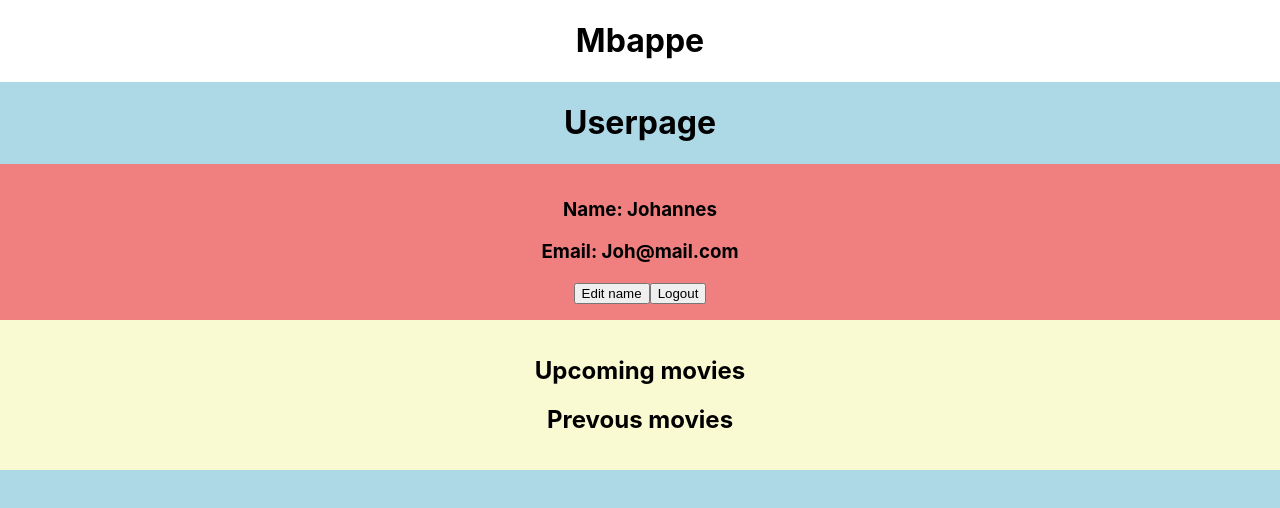
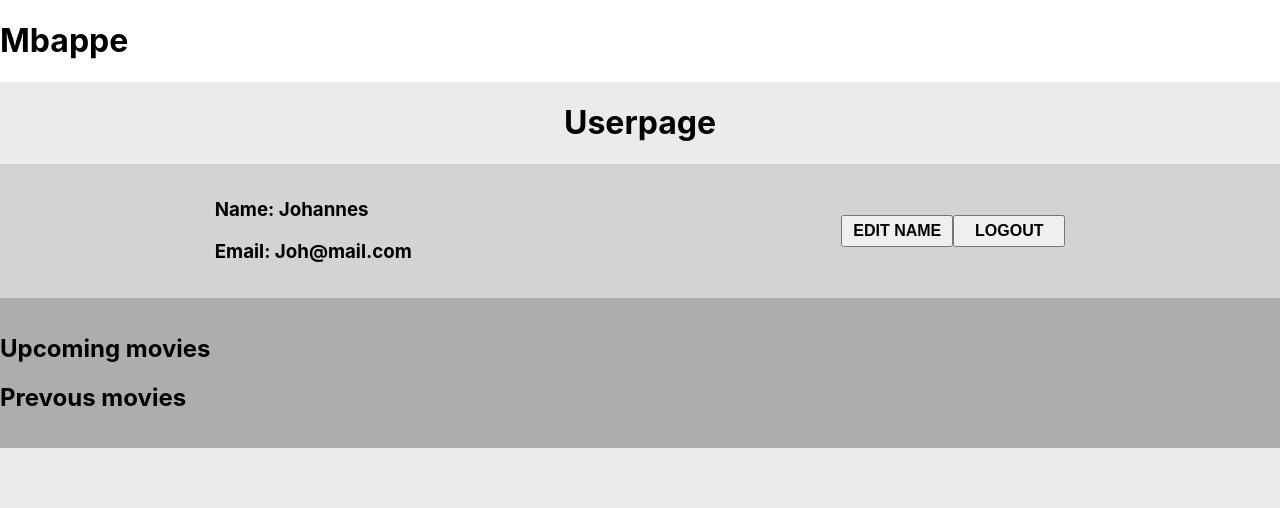
Before and after one commit to palmdaldaniel/Film-Mbapppe, a React (Create React App) app in the folder frontend/: page / in a window 1280 px wide. Shown: the top 508 px of the page. Built offline with nearby package versions, Linux system fonts and the light colour scheme; no server answers.

Commit message:
removed app.css ++

```diff
--- a/frontend/src/App.css
+++ /dev/null
@@ -1,38 +0,0 @@
-.App {
-  text-align: center;
-}
-
-.App-logo {
-  height: 40vmin;
-  pointer-events: none;
-}
-
-@media (prefers-reduced-motion: no-preference) {
-  .App-logo {
-    animation: App-logo-spin infinite 20s linear;
-  }
-}
-
-.App-header {
-  background-color: #282c34;
-  min-height: 100vh;
-  display: flex;
-  flex-direction: column;
-  align-items: center;
-  justify-content: center;
-  font-size: calc(10px + 2vmin);
-  color: white;
-}
-
-.App-link {
-  color: #61dafb;
-}
-
-@keyframes App-logo-spin {
-  from {
-    transform: rotate(0deg);
-  }
-  to {
-    transform: rotate(360deg);
-  }
-}
--- a/frontend/src/App.js
+++ b/frontend/src/App.js
@@ -1,7 +1,6 @@
 
-import './App.css';
 import UserContextProvider from './contexts/UserContext';
-import LoginPage from './pages/LoginPage';
+//import LoginPage from './pages/LoginPage';
 import UserPage from './pages/UserPage';
 
 function App() {
--- a/frontend/src/css/userPage.module.css
+++ b/frontend/src/css/userPage.module.css
@@ -1,18 +1,38 @@
 .container{
-  background: lightblue;
+  background: rgb(235, 235, 235);
   display: flex;
   flex-direction: column;
   align-items: center;
   min-height: 90vh;
+  width: 100vw;
+  margin: auto;
 }
 
 .info,
 .showings{
-  background: lightcoral;
+  background: lightgray;
   width: 100%;
   padding: 1rem 0rem;
 }
 
+.info{
+  display: flex;
+  justify-content: space-around;
+  align-items: center;
+}
+
+.info:first-child *{
+  justify-content: flex-start;
+}
+
 .showings{
-  background: lightgoldenrodyellow;
+  background: rgb(173, 173, 173);
 }
+
+.primaryButton{
+  width: 7rem;
+  height: 2rem;
+  font-weight: bold;
+  text-transform: uppercase;
+  font-size: 1rem;
+}
--- a/frontend/src/index.css
+++ b/frontend/src/index.css
@@ -1,3 +1,7 @@
+html, body{
+  overflow-x: hidden;
+}
+
 body {
   margin: 0;
   font-family: -apple-system, BlinkMacSystemFont, 'Segoe UI', 'Roboto', 'Oxygen',
@@ -5,6 +9,7 @@ body {
     sans-serif;
   -webkit-font-smoothing: antialiased;
   -moz-osx-font-smoothing: grayscale;
+  box-sizing: border-box;
 }
 
 code {
--- a/frontend/src/pages/UserPage.jsx
+++ b/frontend/src/pages/UserPage.jsx
@@ -5,10 +5,14 @@ const UserPage = () => {
     <div className={styles.container}>
       <h1>Userpage</h1>
       <div className={styles.info}>
-        <h3>Name: <span>Johannes</span></h3>
-        <h3>Email: <span>Joh@mail.com</span></h3>
-        <button>Edit name</button>
-        <button>Logout</button>
+        <div>
+          <h3>Name: <span>Johannes</span></h3>
+          <h3>Email: <span>Joh@mail.com</span></h3>
+        </div>
+        <div>
+          <button className={styles.primaryButton}>Edit name</button>
+          <button className={styles.primaryButton}>Logout</button>
+        </div>
       </div>
 
       <div className={styles.showings}>
```
